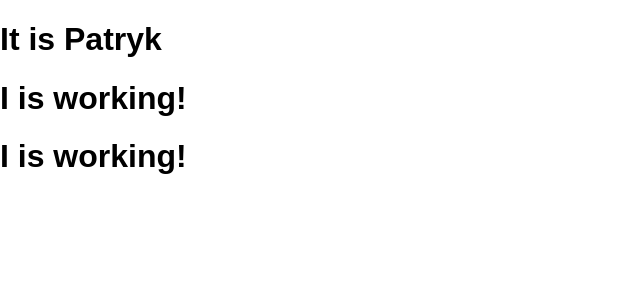
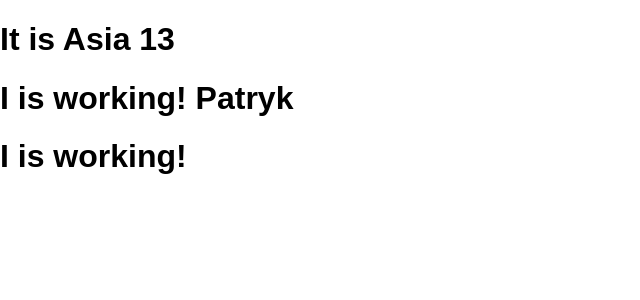
Before and after one commit to PatiKoszi/ReactTutorial, a React (Create React App) app: page / in a window 1280 px wide. Shown: the top 300 px of the page, without its empty margins (0-640 px from the left). Built offline with nearby package versions, Linux system fonts and the light colour scheme.

Commit message:
constructor super()

```diff
--- a/src/App.js
+++ b/src/App.js
@@ -2,15 +2,21 @@ import React, { Component } from 'react';
 import './App.css';
 
 class App extends Component {
-  getVal() {
-    return "Patryk";
+  constructor() {
+    super();
+    this.name = "Patryk";
+  }
+
+
+  zupa(val) {
+    return "Asia " + val;
   }
 
   render() {
     return (
       <div>
-      <h1>It is {this.getVal()}</h1>
-        <h1> I is working!</h1>
+      <h1>It is {this.zupa(13)}</h1>
+        <h1> I is working! {this.name}</h1>
       <h1> I is working!</h1>
 
 
```
